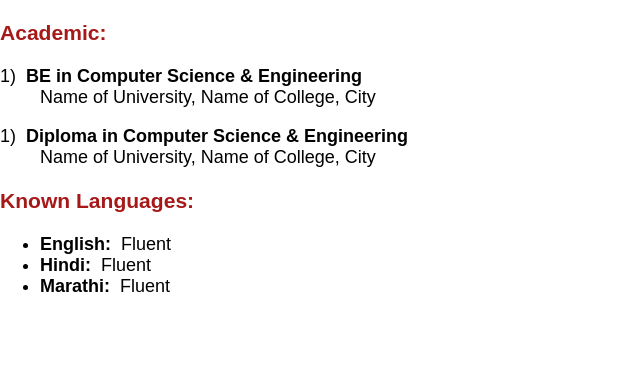
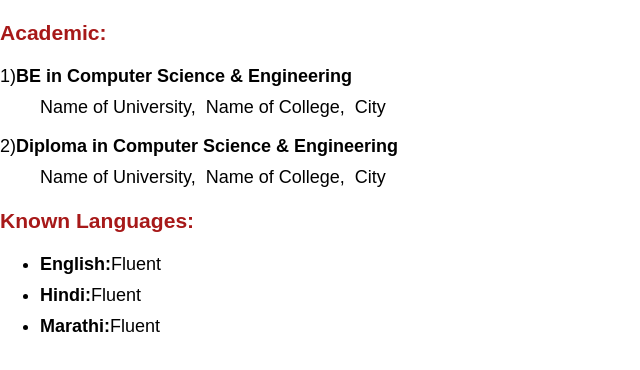
Before and after one commit to UJadhav01/MyProfile, a plain HTML site: page educationDetails.html in a window 1280 px wide. Shown: the whole page, without its empty margins (0-640 px from the left). Drawn offline with Linux system fonts and the light colour scheme.

Commit message:
updated educationDetails.html

```diff
--- a/educationDetails.html
+++ b/educationDetails.html
@@ -7,19 +7,19 @@
     </head>
     <body>
         <h3>Academic:</h3>
-        <dl>
-            <dt>1)&nbsp;&nbsp;<strong>BE in Computer Science & Engineering</strong></dt>
-            <dd>Name of University,&nbsp;Name of College,&nbsp;City</dd>
+        <dl  >
+            <dt>1)<span class="edu_detail">BE in Computer Science & Engineering</span></dt>
+            <dd class="dd_lists">Name of University,<span class="edu">Name of College</span>,<span class="edu">City</span></dd>
         </dl>
         <dl>
-            <dt>1)&nbsp;&nbsp;<strong>Diploma in Computer Science & Engineering</strong></dt>
-            <dd>Name of University,&nbsp;Name of College,&nbsp;City</dd>
+            <dt>2)<span class="edu_detail">Diploma in Computer Science & Engineering</span></dt>
+            <dd class="dd_lists">Name of University,<span class="edu">Name of College</span>,<span class="edu">City</span></dd>
         </dl>
         <h3>Known Languages:</h3>
-        <ul>
-            <li><b>English:</b>&nbsp;&nbsp;Fluent</li>
-            <li><b>Hindi:</b>&nbsp;&nbsp;Fluent</li>
-            <li><b>Marathi:</b>&nbsp;&nbsp;Fluent</li>
+        <ul class="edu_li">
+            <li><b>English:</b>Fluent</li>
+            <li><b>Hindi:</b>Fluent</li>
+            <li><b>Marathi:</b>Fluent</li>
         </ul>
     </body>
 </html>
```
